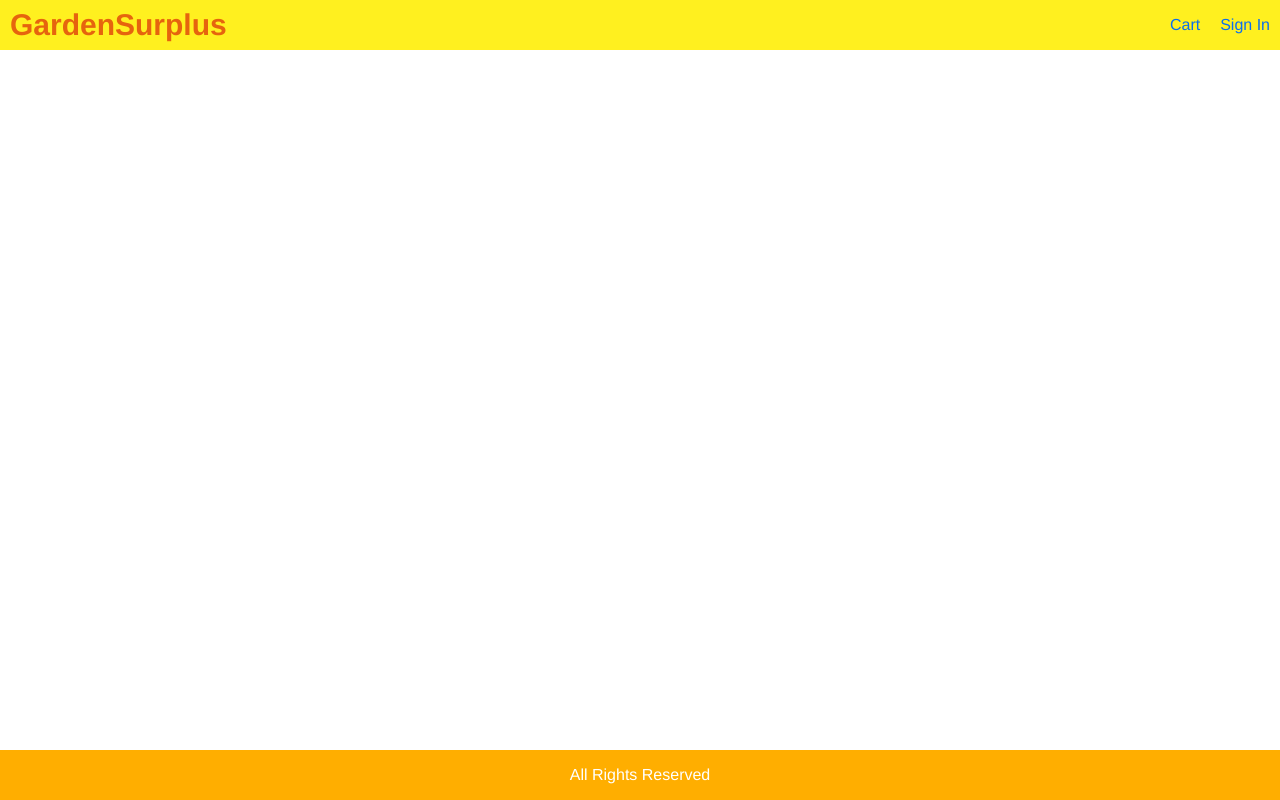
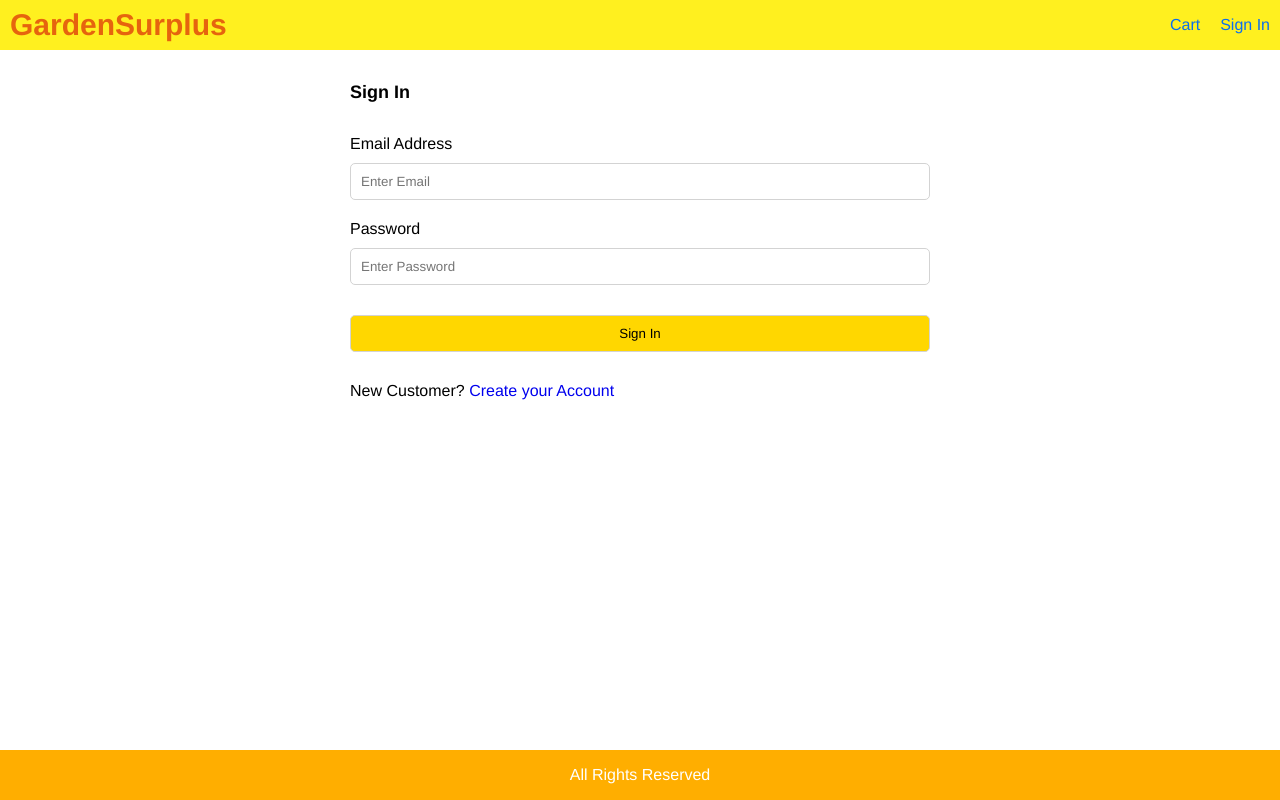
Before and after one commit to kitfud/FullEcommerce, a React (Create React App) app in the folder frontend/: page /signin in a window 1280 px wide. Built offline with nearby package versions, Linux system fonts and the light colour scheme.

Commit message:
sign in screen and form created

```diff
--- a/frontend/src/App.js
+++ b/frontend/src/App.js
@@ -5,6 +5,7 @@
 import {BrowserRouter, Link, Route} from 'react-router-dom';
 import CartScreen from './screens/CartScreen';
 import { useSelector } from 'react-redux';
+import SigninScreen from './screens/SigninScreen';
 
 function App() {
 
@@ -31,6 +32,7 @@
     <main >
       <Route path= "/cart/:id?" component={CartScreen}></Route>
       <Route path = "/product/:id" component= {ProductScreen}></Route>
+      <Route path = "/signin" component = {SigninScreen}></Route>
       <Route path="/" component={HomeScreen} exact></Route>
     </main>
 
--- a/frontend/src/index.css
+++ b/frontend/src/index.css
@@ -239,3 +239,21 @@
   color:darkred;
   background-color:lightcoral;
 }
+
+
+/*FORM*/
+.form{
+  max-width: 60rem;
+  margin:0 auto;
+
+}
+.form>div{
+  display:flex;
+  flex-direction:column;
+  margin:1rem;
+
+}
+.form label{
+  margin:1rem 0;
+  display:block;
+}
--- /dev/null
+++ b/frontend/src/screens/SigninScreen.js
@@ -0,0 +1,51 @@
+import React, { useState } from 'react';
+import {Link} from 'react-router-dom';
+
+
+
+
+export default function SigninScreen() {
+    const submitHandler = (e) => {
+        e.preventDefault();
+        //TODO for signin stuff
+    }
+    const [email,setEmail] = useState('');
+    const [password, setPassword] = useState("");
+
+
+    return (
+        <div>
+            <form className="form" onSubmit = {submitHandler}>
+                <div>
+                    <h1>
+                        Sign In
+                    </h1>
+                </div>
+                <div>
+                    <label htmlFor = "email">Email Address</label>
+                    <input type="email" id="email" placeholder="Enter Email" required
+                    onChange={(e)=>setEmail(e.target.value)}
+                    ></input>
+                </div>
+
+                <div>
+                    <label htmlFor = "email">Password</label>
+                    <input type="password" id="password" placeholder="Enter Password" required
+                    onChange={(e)=>setPassword(e.target.value)}
+                    ></input>
+                </div>
+                <div>
+                    <label/>
+                    <button className = "primary" type="submit">Sign In</button>
+                </div>
+                <div>
+                    <label/>
+                    <div>
+                        New Customer? {' '}
+                        <Link to ="/register"> Create your Account</Link>
+                    </div>
+                </div>
+            </form>
+        </div>
+    )
+}
```
Also changed, not shown: 1 other file (tests, documents, lock files or other folders).
